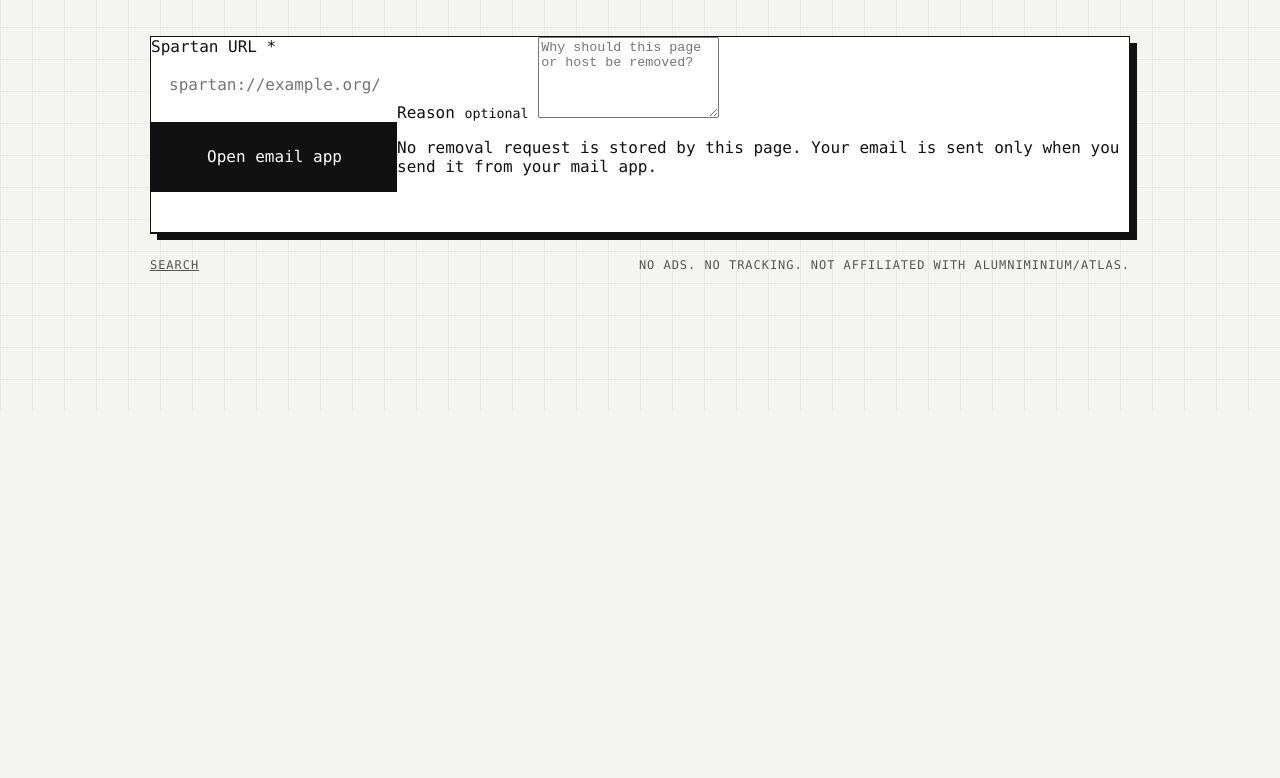
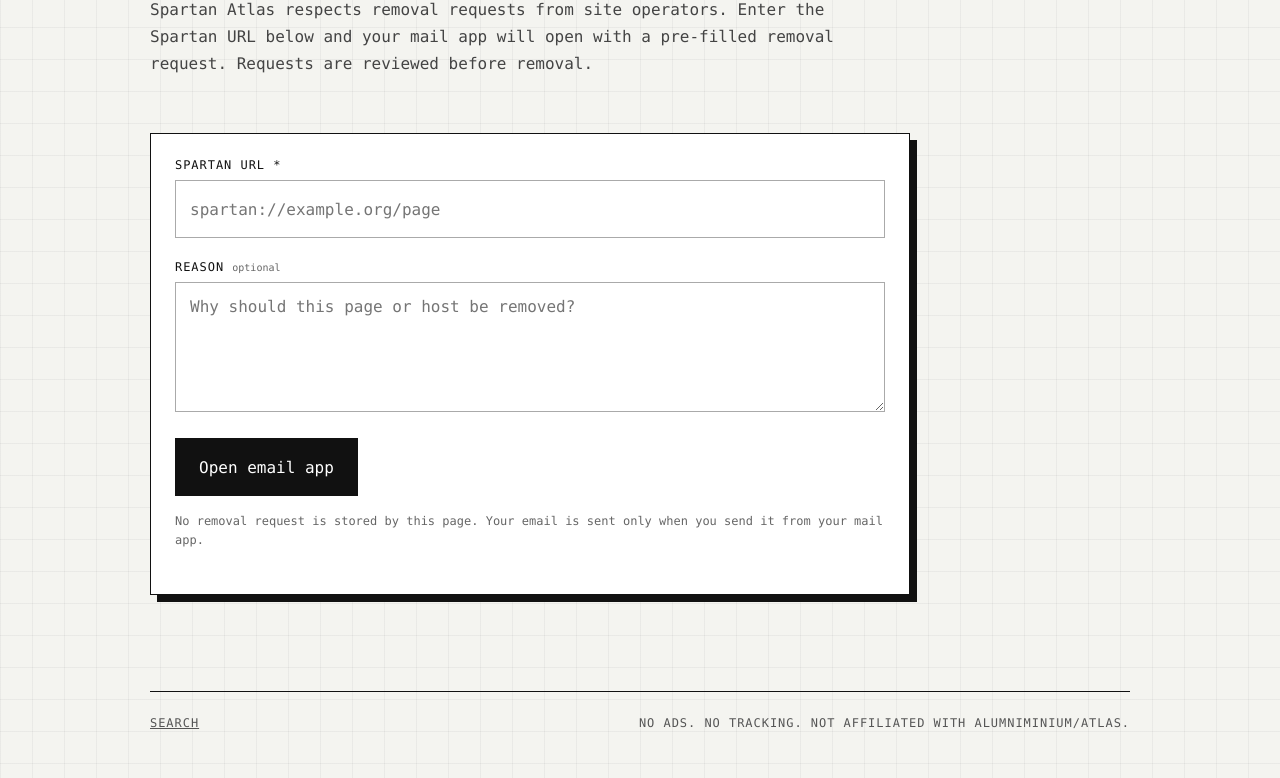
Before and after one commit to 22552/Spartan-Search, a plain HTML site: page pages/remove.html in a window 1280 px wide. Shown: the part 389-1167 px from the top of the page. Before the commit the page ends 800 px from the top, so only its background shows below. Drawn offline with Linux system fonts and the light colour scheme.

Commit message:
Style email removal page

```diff
--- a/pages/style.css
+++ b/pages/style.css
@@ -80,16 +80,19 @@
 }
 
 input,
+textarea,
 button {
-  min-height: 58px;
-  border: 0;
   border-radius: 0;
   font: inherit;
 }
 
+input,
+button { min-height: 58px; }
+
 input {
   min-width: 0;
   padding: 0 18px;
+  border: 0;
   background: transparent;
   outline: none;
   font-size: 16px;
@@ -97,6 +100,7 @@
 
 button {
   padding: 0 24px;
+  border: 0;
   border-left: 1px solid #111;
   background: #111;
   color: #fff;
@@ -149,8 +153,75 @@
   overflow-wrap: anywhere;
 }
 
+.removal-page {
+  padding: 80px 0 96px;
+}
+
+.page-title {
+  max-width: 820px;
+  font-size: clamp(48px, 8vw, 92px);
+}
+
+.page-lead {
+  max-width: 720px;
+  margin: 30px 0 0;
+  color: #444;
+  line-height: 1.7;
+}
+
+.removal-form {
+  display: block;
+  max-width: 760px;
+  padding: 24px;
+}
+
+.removal-form label {
+  display: block;
+  margin-bottom: 22px;
+}
+
+.removal-form label > span {
+  display: block;
+  margin-bottom: 8px;
+  font-size: 12px;
+  text-transform: uppercase;
+  letter-spacing: .08em;
+}
+
+.removal-form small {
+  color: #666;
+  text-transform: none;
+  letter-spacing: 0;
+}
+
+.removal-form input,
+.removal-form textarea {
+  width: 100%;
+  border: 1px solid #aaa;
+  background: #fff;
+  padding: 14px;
+  outline: none;
+}
+
+.removal-form textarea {
+  min-height: 130px;
+  resize: vertical;
+}
+
+.removal-form button {
+  border-left: 0;
+}
+
+.form-note {
+  margin: 16px 0 0;
+  color: #666;
+  font-size: 12px;
+  line-height: 1.6;
+}
+
 .state { margin: 20px 0; color: #666; }
 .error { color: #8a1b1b; }
+.success { color: #176b2c; }
 
 footer {
   width: min(980px, calc(100% - 32px));
@@ -166,6 +237,8 @@
   .hero { padding-top: 64px; }
   form { grid-template-columns: 1fr; box-shadow: 5px 5px 0 #111; }
   button { border-top: 1px solid #111; border-left: 0; }
+  .removal-form { box-shadow: 5px 5px 0 #111; }
+  .removal-form button { border-top: 0; }
   footer { gap: 16px; flex-direction: column; }
 }
 
```
